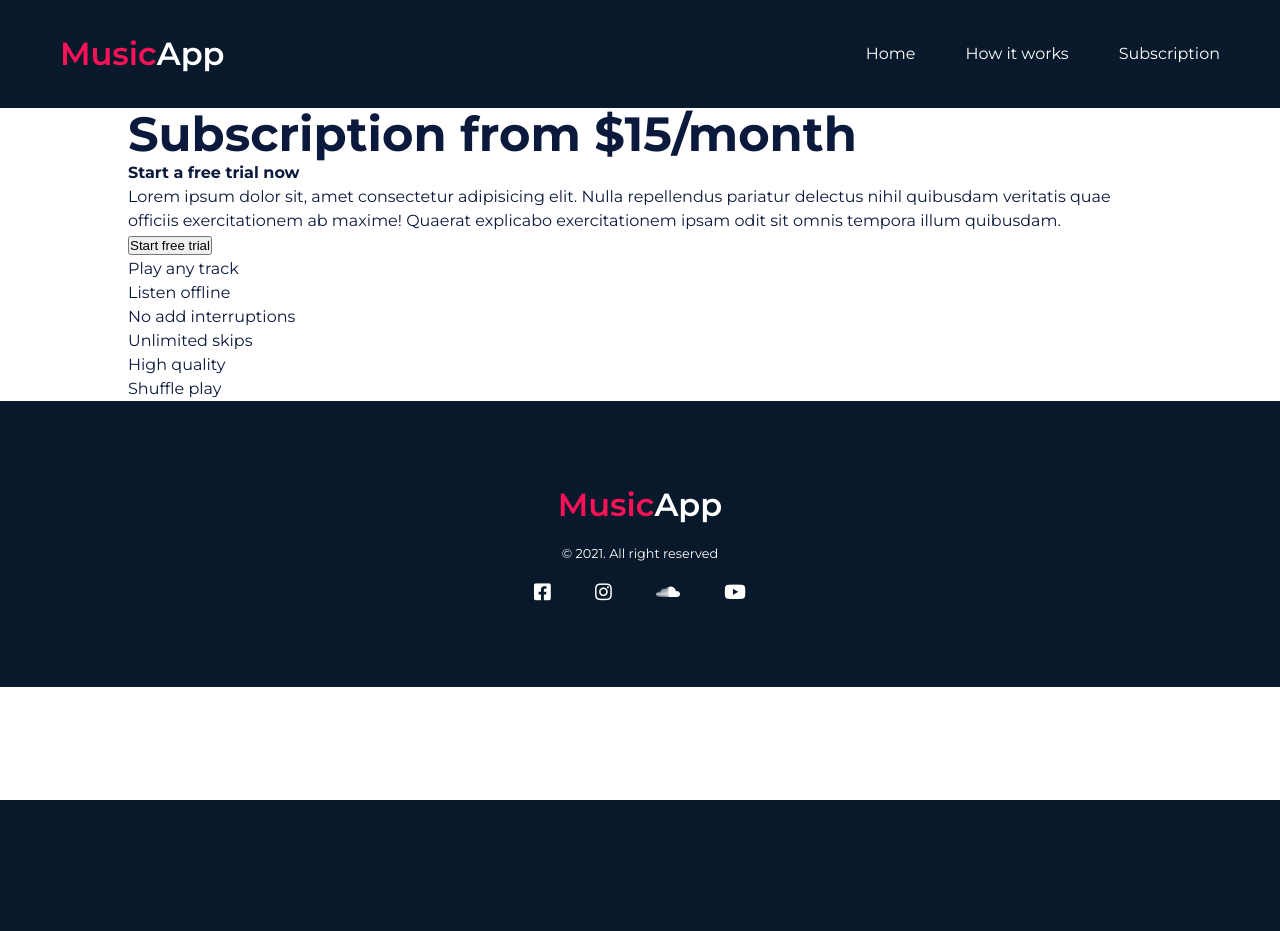
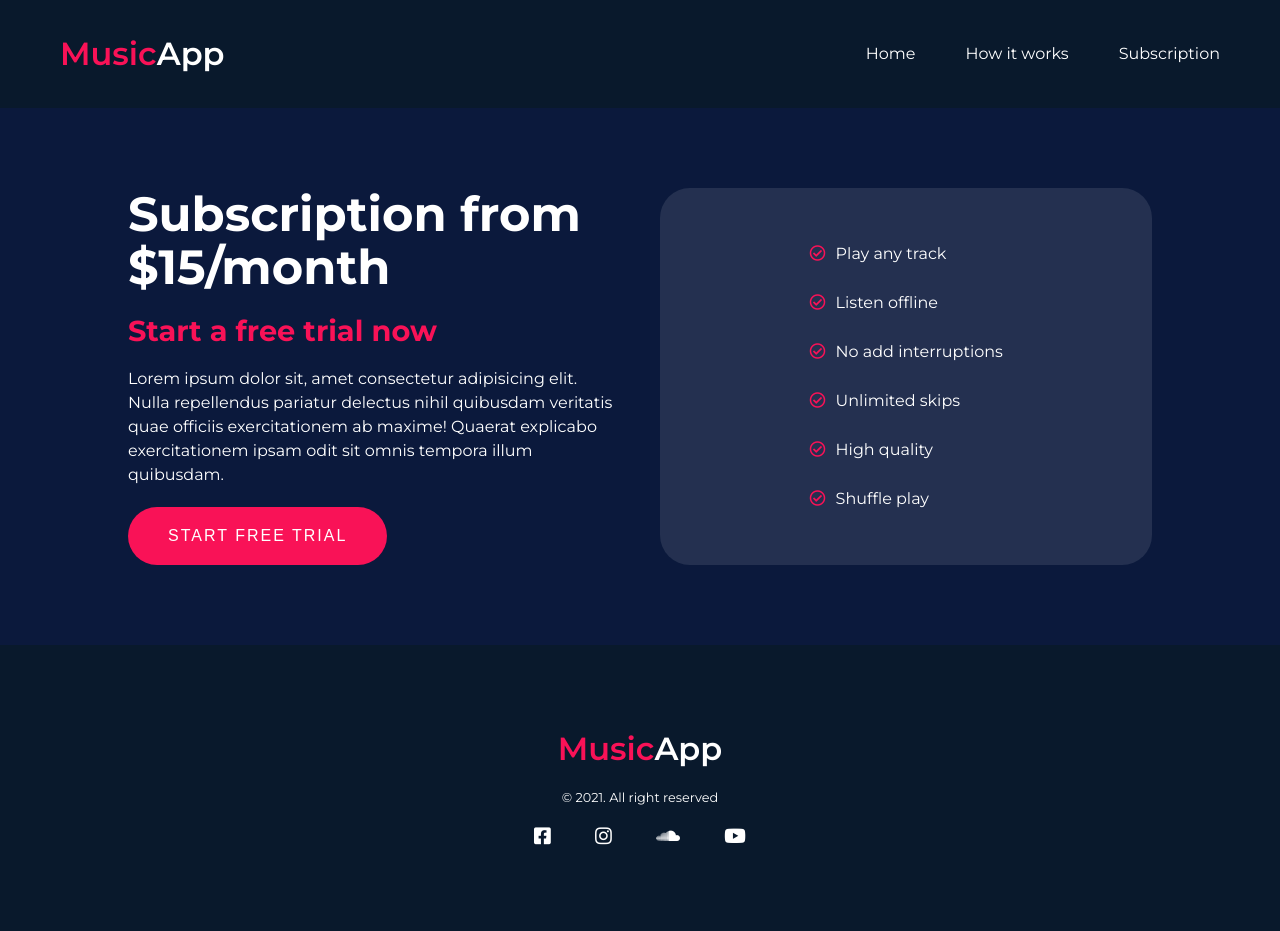
Before and after one commit to ZoricaZeljkovic/music-app, a PHP site: page /subscription.php in a window 1280 px wide. Before the commit the page ends 800 px from the top, so only its background shows below. Run offline with PHP 8.4, Linux system fonts and the light colour scheme; some libraries are stand-ins or nearby versions.

Commit message:
subscription css

```diff
--- a/css/style.css
+++ b/css/style.css
@@ -1,3 +1,4 @@
+@charset "UTF-8";
 /******************************
 variables
 ******************************/
@@ -234,4 +235,64 @@ artists
   border-radius: 40px;
 }
 
+/**************
+subscription
+**************/
+.subscription {
+  background: #0b193c;
+  padding: 80px 0;
+  color: white;
+}
+.subscription .container, .subscription .hivHeader article, .hivHeader .subscription article {
+  display: flex;
+  flex-wrap: wrap;
+  justify-content: space-between;
+  align-content: center;
+  flex-direction: row;
+}
+.subscription .container div:first-child, .subscription .hivHeader article div:first-child, .hivHeader .subscription article div:first-child {
+  flex: 0 0 48%;
+}
+.subscription .container div:first-child h4, .subscription .hivHeader article div:first-child h4, .hivHeader .subscription article div:first-child h4 {
+  color: #f91257;
+  font-size: 1.8rem;
+  padding: 15px 0;
+}
+.subscription .container div:first-child button, .subscription .hivHeader article div:first-child button, .hivHeader .subscription article div:first-child button {
+  padding: 20px 40px;
+  font-size: 1rem;
+  background: #f91257;
+  color: white;
+  border: none;
+  cursor: pointer;
+  text-transform: uppercase;
+  margin-top: 20px;
+  border-radius: 40px;
+  letter-spacing: 2px;
+}
+.subscription .container div:first-child button:hover, .subscription .hivHeader article div:first-child button:hover, .hivHeader .subscription article div:first-child button:hover {
+  background: #383c6e;
+  transition: 0.3s ease;
+}
+.subscription .container div:last-child, .subscription .hivHeader article div:last-child, .hivHeader .subscription article div:last-child {
+  flex: 0 0 48%;
+  background: rgba(255, 255, 255, 0.1);
+  border-radius: 30px;
+  padding: 30px;
+  display: flex;
+  flex-wrap: wrap;
+  justify-content: center;
+  align-content: center;
+  flex-direction: row;
+}
+.subscription .container div:last-child ul, .subscription .hivHeader article div:last-child ul, .hivHeader .subscription article div:last-child ul {
+  line-height: 3;
+}
+.subscription .container div:last-child ul li::before, .subscription .hivHeader article div:last-child ul li::before, .hivHeader .subscription article div:last-child ul li::before {
+  font-family: "Font Awesome 5 Free";
+  content: "";
+  margin-right: 10px;
+  color: #f91257;
+}
+
 /*# sourceMappingURL=style.css.map */
--- a/scss/style.scss
+++ b/scss/style.scss
@@ -212,3 +212,41 @@ artists
         }
     }
 }
+/**************
+subscription
+**************/
+.subscription {
+    background: $tamnoPlava;
+    padding: $padding;
+    color: $bela;
+    .container {
+        @include flex(space-between, center, row);
+        div:first-child {
+            flex: 0 0 48% ;
+            h4 {
+                color: $pink;
+                font-size: 1.8rem;
+                padding: 15px 0;
+            }
+            button {
+                @include btn;
+            }
+        }
+        div:last-child {
+            flex: 0 0 48% ;
+            background: rgba($bela, .1);
+            border-radius: 30px;
+            padding: 30px;
+            @include flex(center, center, row);
+            ul {
+                line-height: 3;
+                li::before {
+                    font-family: "Font Awesome 5 Free";
+                    content: "\f058";
+                    margin-right: 10px;
+                    color: $pink;
+                }
+            }
+        }
+    }
+}
```
Also changed, not shown: 1 other file.
